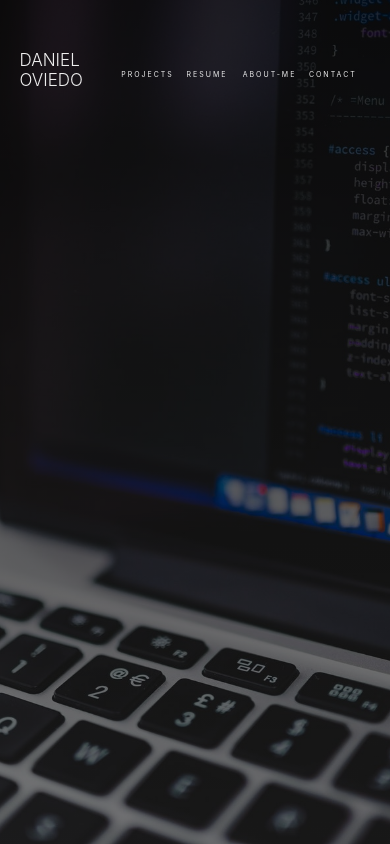
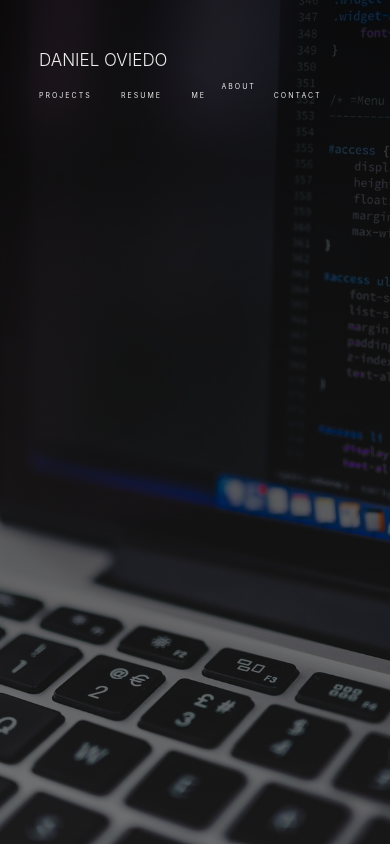
Before and after one commit to daoviedo/personalpage, a React (Create React App) app in the folder personal-page/: page / in a window 390 px wide. Built offline with nearby package versions, Linux system fonts and the light colour scheme.

Commit message:
fixed mobile

```diff
--- a/personal-page/src/pages/Homepage.css
+++ b/personal-page/src/pages/Homepage.css
@@ -10,7 +10,9 @@ header{
     header{
         width: 100%;
         min-height: 100vh;
+        height: 100%;
         background: linear-gradient(to bottom, rgba(0,0,0,.8), rgba(0,0,0,.5)), url('./img.jpg') center no-repeat;
+        background-attachment: fixed;
         background-size: cover;
     }
 }
--- a/personal-page/src/pages/components/Projects.css
+++ b/personal-page/src/pages/components/Projects.css
@@ -56,6 +56,7 @@
 @media only screen and (max-width: 480px) {
     .Paper{
         width: 100%;
+        height: auto;
         margin: auto;
         margin-top: 15%;
         display: block;
--- a/personal-page/src/pages/components/Resume.css
+++ b/personal-page/src/pages/components/Resume.css
@@ -50,8 +50,6 @@
         max-height: 600px;
         margin: auto;
         margin-top: 15%;
-        transform: translateX(-200rem);
-        animation: slideIn .5s forwards;
     }
     .contact{
         max-width: 284px;
--- a/personal-page/src/pages/components/TopBar.css
+++ b/personal-page/src/pages/components/TopBar.css
@@ -114,13 +114,12 @@ nav ul li a:hover::after{
 
 @media only screen and (max-width: 480px) {
     .container{
-        width: 90%;
+        width: 80%;
         margin: 0 auto;
     }
     .nav{
         padding-top: 5rem;
-        display: flex;
-        justify-content: space-between;
+        display: block;
         align-items: center;
         text-transform: uppercase;
         font-size: 0.7rem;
@@ -130,6 +129,7 @@ nav ul li a:hover::after{
         font-weight: 300;
         transform: translateX(-100rem);
         animation: slideIn .5s forwards;
+        margin-bottom: 12px;
     }
 }
 
--- a/personal-page/src/pages/components/TopBar.js
+++ b/personal-page/src/pages/components/TopBar.js
@@ -10,7 +10,7 @@ function TopBar(props) {
                 <ul className="ul">
                     <li className="li"><a className="lilink" onClick={() => props.changePage(1)} href="#projects">Projects</a></li>
                     <li className="li"><a className="lilink" onClick={() => props.changePage(2)} href="#resume">Resume</a></li>
-                    <li className="li"><a className="lilink" onClick={() => props.changePage(3)} href="#about">About-Me</a></li>
+                    <li className="li"><a className="lilink" onClick={() => props.changePage(3)} href="#about">About Me</a></li>
                     <li className="li"><a className="lilink" onClick={() => props.changePage(4)} href="#contact">Contact</a></li>
                 </ul>
             </nav>
```
Also changed, not shown: 12 other files (tests, documents, lock files or other folders).
